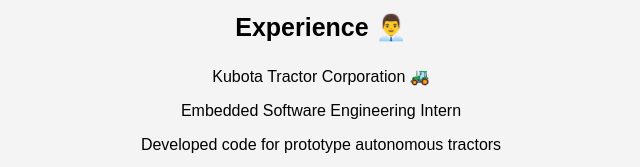
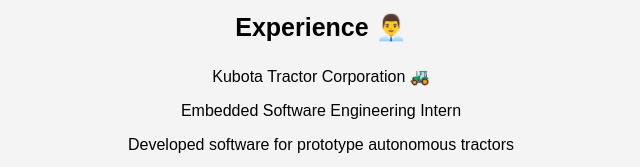
Before and after one commit to JustinT26/JustinT26.github.io, a plain HTML site: page index.html in a window 1280 px wide. Shown: the part 820-987 px from the top of the page, 319-959 px from the left. Drawn offline with Linux system fonts and the light colour scheme.

Commit message:
small change

```diff
--- a/index.html
+++ b/index.html
@@ -33,7 +33,7 @@
     <div class = "content">
         <p>Kubota Tractor Corporation 🚜</p>
         <p>Embedded Software Engineering Intern</p>
-        <p>Developed code for prototype autonomous tractors</p>
+        <p>Developed software for prototype autonomous tractors</p>
         <img src = "https://kubota-group.eu/wp-content/uploads/2023/11/Agri-Robo-KVT_teaser.jpg" alt = "Kubota Agri Robo">
     </div>
 
```
